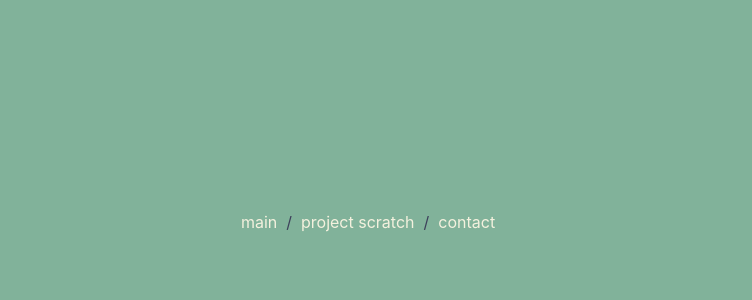
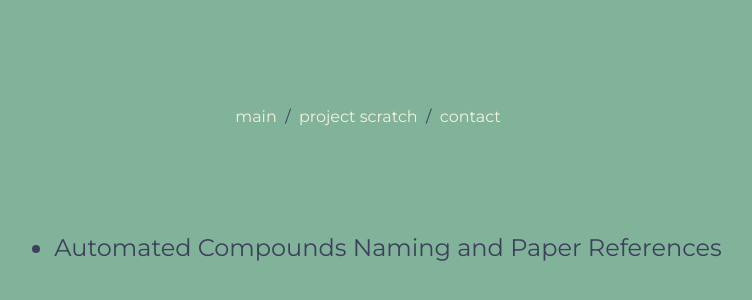
Before and after one commit to shapiroj18/shapiroj18.github.io, a Next.js app: page /project-scratch in a window 1280 px wide. Shown: the part 178-478 px from the top of the page, without its empty margins (272-1024 px from the left). Built offline with nearby package versions, Linux system fonts and the light colour scheme.

Commit message:
mainly styling changes

```diff
--- /dev/null
+++ b/pages/_document.js
@@ -0,0 +1,22 @@
+import Document, { Html, Head, Main, NextScript } from 'next/document'
+
+class MyDocument extends Document {
+  render() {
+    return (
+      <Html>
+        <Head>
+          <link
+            href="https://fonts.googleapis.com/css?family=Montserrat"
+            rel="stylesheet"
+          />
+        </Head>
+        <body>
+          <Main />
+          <NextScript />
+        </body>
+      </Html>
+    )
+  }
+}
+
+export default MyDocument
--- a/pages/project-scratch.js
+++ b/pages/project-scratch.js
@@ -27,6 +27,11 @@ export default function Home() {
             <a>contact</a>
           </Link>
         </p>
+        <p className={styles.description}>
+        <ul>
+            <li>Automated Compounds Naming and Paper References</li>
+        </ul>
+        </p>
         </main>
     </div>
     )}
--- a/styles/Home.module.css
+++ b/styles/Home.module.css
@@ -54,6 +54,14 @@
   margin: 4rem 0;
   line-height: 1.5;
   font-size: 1.5rem;
+  padding-left: 15rem;
+  padding-right: 15rem;
+}
+
+.description a:hover,
+.description a:focus,
+.description a:active {
+  text-decoration: underline;
 }
 
 .code {
--- a/styles/globals.css
+++ b/styles/globals.css
@@ -4,7 +4,7 @@ body {
   margin: 0;
   background-color: #81b29a;
   color: #3d405b;
-  font-family: -apple-system, BlinkMacSystemFont, Segoe UI, Roboto, Oxygen,
+  font-family:   Montserrat, -apple-system, BlinkMacSystemFont, Segoe UI, Roboto, Oxygen,
     Ubuntu, Cantarell, Fira Sans, Droid Sans, Helvetica Neue, sans-serif;
 }
 
```
Also changed, not shown: pages/index.js (+4 -6 lines), 1 other file (tests, documents, lock files or other folders).
